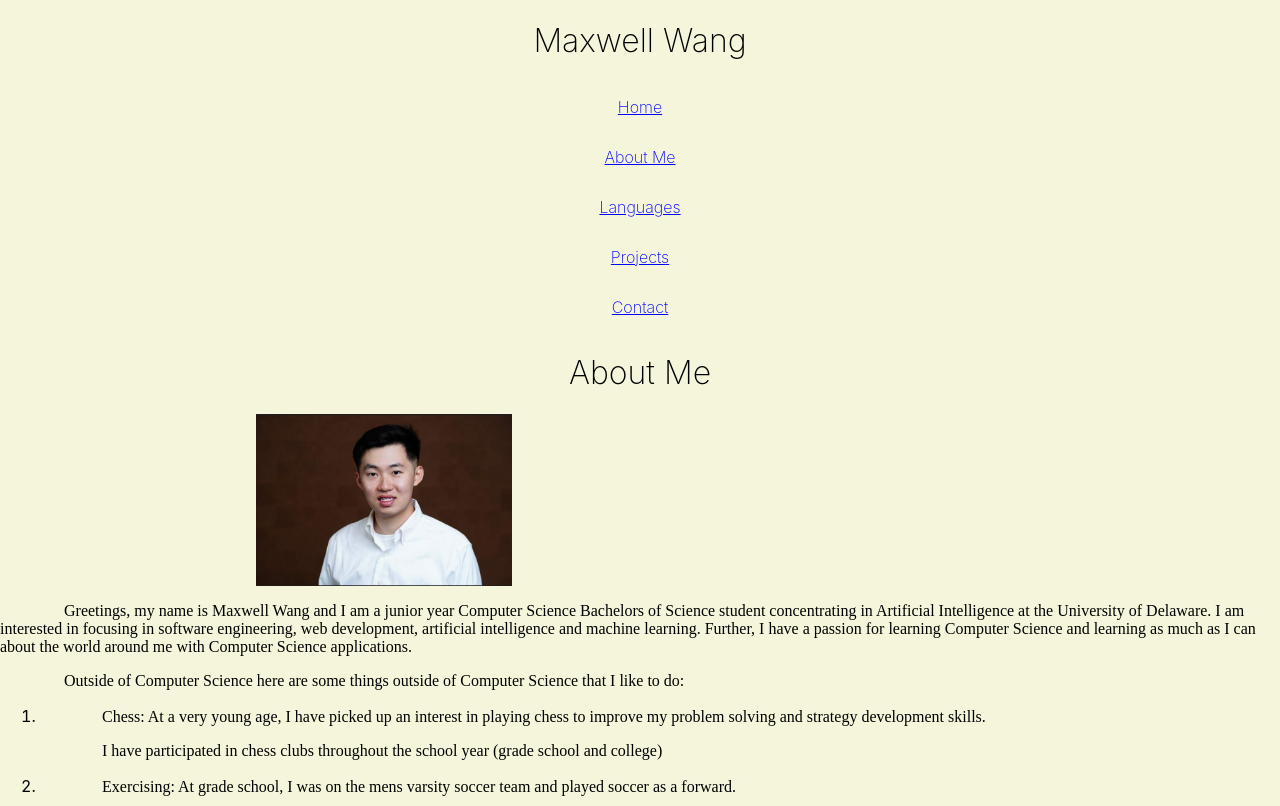
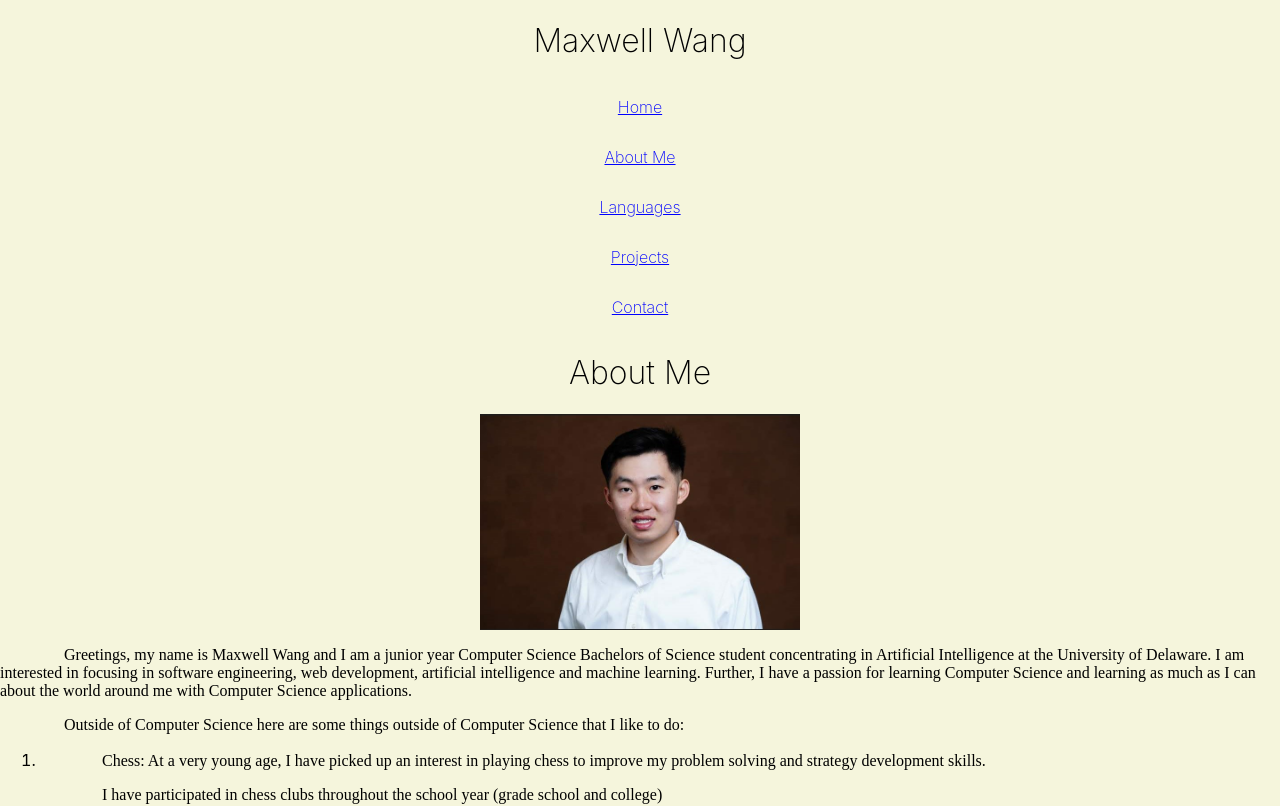
Before and after one commit to mwang840/maxwangdev, a React (Create React App) app: page /aboutme in a window 1280 px wide. Shown: the top 806 px of the page. Built offline with nearby package versions, Linux system fonts and the light colour scheme.

Commit message:
another commit comming along the way

```diff
--- a/src/components/AboutMe.css
+++ b/src/components/AboutMe.css
@@ -18,6 +18,15 @@ img {
     width: 30%;
 }
 
+
+.about-me-image {
+    display: block;
+    margin-left: auto;
+    margin-right: auto;
+    height: 40%;
+    width: 35%;
+}
+
 a{
     display: block;
     font-weight: 200;
--- a/src/components/AboutMe.tsx
+++ b/src/components/AboutMe.tsx
@@ -5,7 +5,7 @@ import "./AboutMe.css";
 export function AboutMe(): JSX.Element{
     return(<div>
         <h1>About Me</h1>
-        <img src={Maxwell} alt="Maxwell Wang" className="center"></img>
+        <img src={Maxwell} alt="Maxwell Wang" className="about-me-image"></img>
         <p> Greetings, my name is Maxwell Wang and I am a junior year Computer Science Bachelors of Science student concentrating in Artificial Intelligence at the University of Delaware.
         I am interested in focusing in software engineering, web development, artificial intelligence and machine learning.
         Further, I have a passion for learning Computer Science and learning as much as I can about the world around me with Computer Science applications.
--- a/src/components/Languages.css
+++ b/src/components/Languages.css
@@ -12,11 +12,10 @@ Accordion{
 }
 
 
-.center-image{
-   display:flex;
-   justify-content:center; /* horizontally center */
-   align-items:center;    /* vertically center */
-   height:300px;
-   width:300px;
-   position: relative;
+.about-me-image {
+    display: block;
+    margin-left: auto;
+    margin-right: auto;
+    height: 45%;
+    width: 35%;
 }
--- a/src/components/Languages.tsx
+++ b/src/components/Languages.tsx
@@ -131,7 +131,7 @@ export function Languages(): JSX.Element{
 
         <div>
             <h1>Languages</h1>
-            <img src={language} alt="Programming Language" className="center-image"></img>
+            <img src={language} alt="Programming Language" className="about-me-image"></img>
             <div className="container">
                 <Accordion items={languageItems}></Accordion>
             </div>
```
Also changed, not shown: src/components/assets/programming_languages.jpg.
